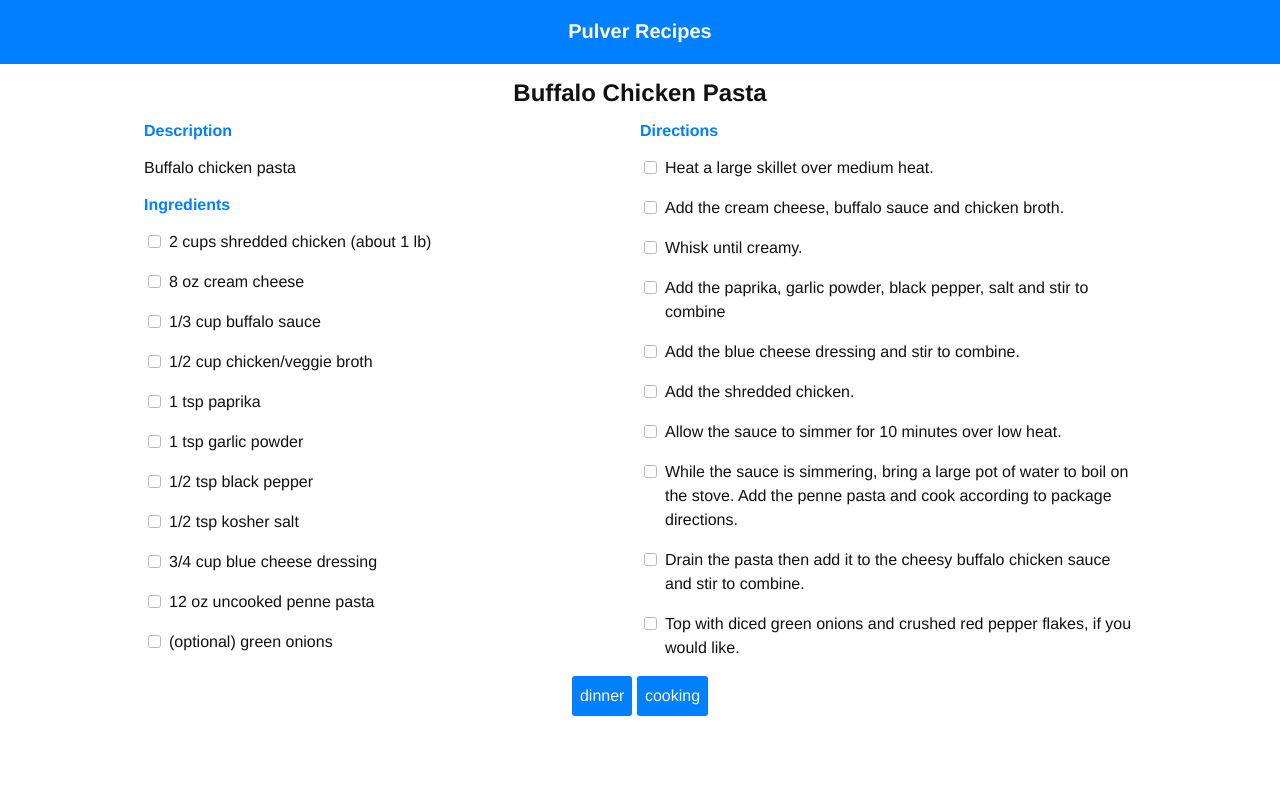
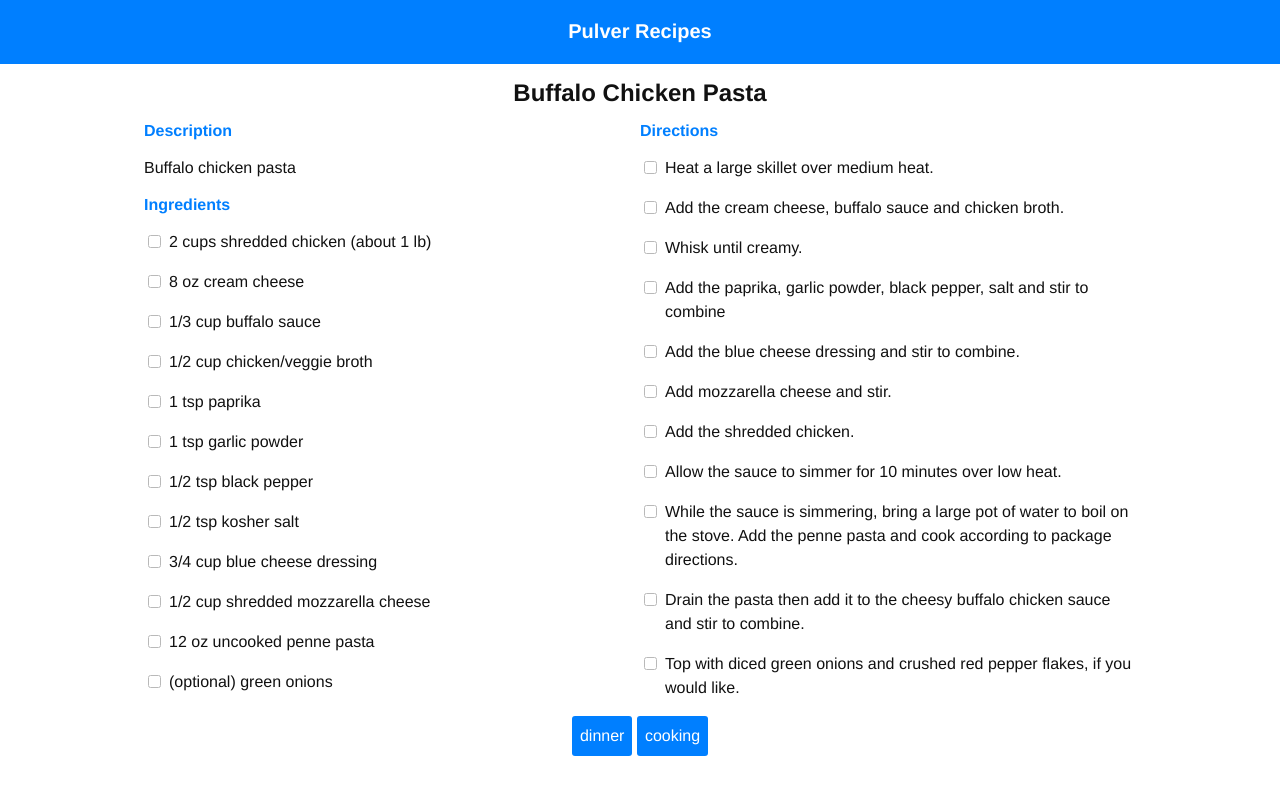
Before and after one commit to apulverizer/recipes, a Jekyll site: the page built from _recipes/buffalo-chicken-pasta.md, in a window 1280 px wide. Shown: the top 795 px of the page. Built offline with Jekyll 4.4.1, drawn with Linux system fonts in a browser that asks for light colours; nearby versions of some CDN libraries; some web fonts are replaced.

Commit message:
fix buffalo chicken recipe

```diff
--- a/_recipes/buffalo-chicken-pasta.md
+++ b/_recipes/buffalo-chicken-pasta.md
@@ -16,6 +16,7 @@ ingredients:
 - 1/2 tsp black pepper
 - 1/2 tsp kosher salt
 - 3/4 cup blue cheese dressing
+- 1/2 cup shredded mozzarella cheese
 - 12 oz uncooked penne pasta
 - (optional) green onions
 
@@ -26,6 +27,7 @@ directions:
 - Whisk until creamy.
 - Add the paprika, garlic powder, black pepper, salt and stir to combine
 - Add the blue cheese dressing and stir to combine.
+- Add mozzarella cheese and stir.
 - Add the shredded chicken.
 - Allow the sauce to simmer for 10 minutes over low heat.
 - While the sauce is simmering, bring a large pot of water to boil on the stove. Add the penne pasta and cook according to package directions.
```
